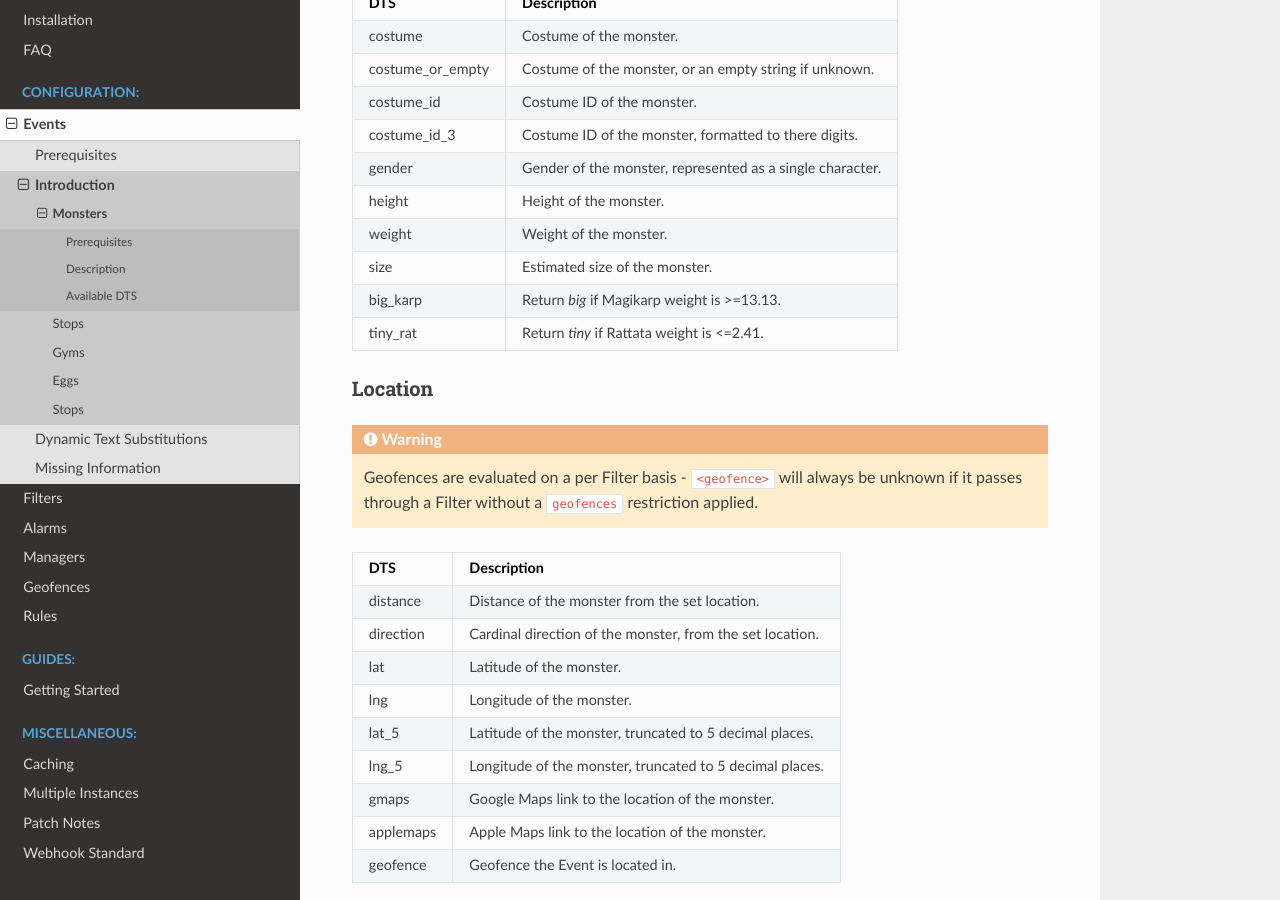
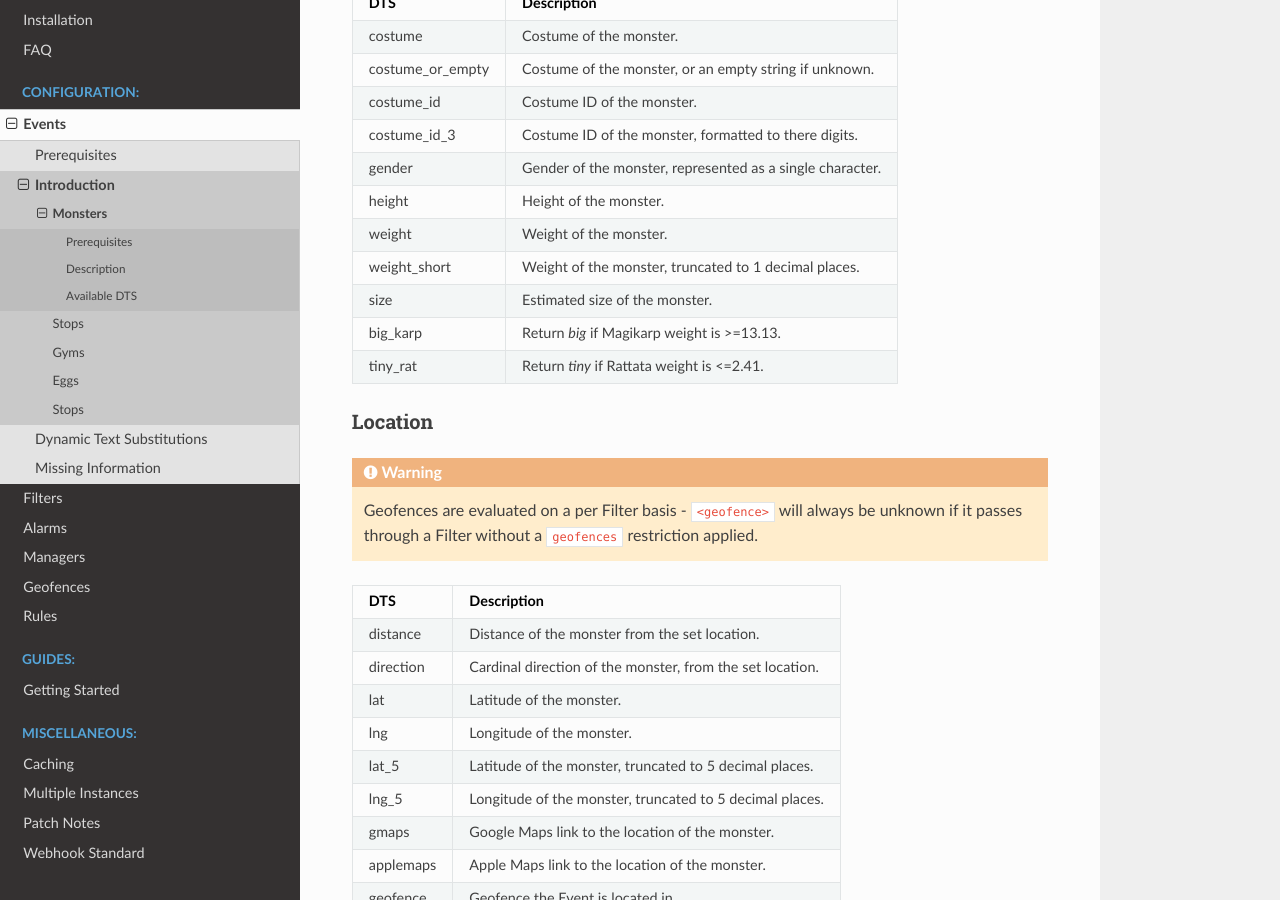
Before and after one commit to pokealarm/pokealarm, a Sphinx documentation site: the page built from docs/configuration/events/monster-events.rst, in a window 1280 px wide and 900 px high, scrolled down 3196 px. Built offline with Sphinx 7.4.7 and the Read the Docs theme 2.0.0, drawn with Linux system fonts in a browser that asks for light colours; pages that are not in the unit, such as notebooks, are missing from menus.

Commit message:
Update Docs for weight_short

```diff
--- a/docs/configuration/events/monster-events.rst
+++ b/docs/configuration/events/monster-events.rst
@@ -137,6 +137,7 @@ costume_id_3        Costume ID of the monster, formatted to there digits.
 gender              Gender of the monster, represented as a single character.
 height              Height of the monster.
 weight              Weight of the monster.
+weight_short        Weight of the monster, truncated to 1 decimal places.
 size                Estimated size of the monster.
 big_karp            Return `big` if Magikarp weight is >=13.13.
 tiny_rat            Return `tiny` if Rattata weight is <=2.41.
```
